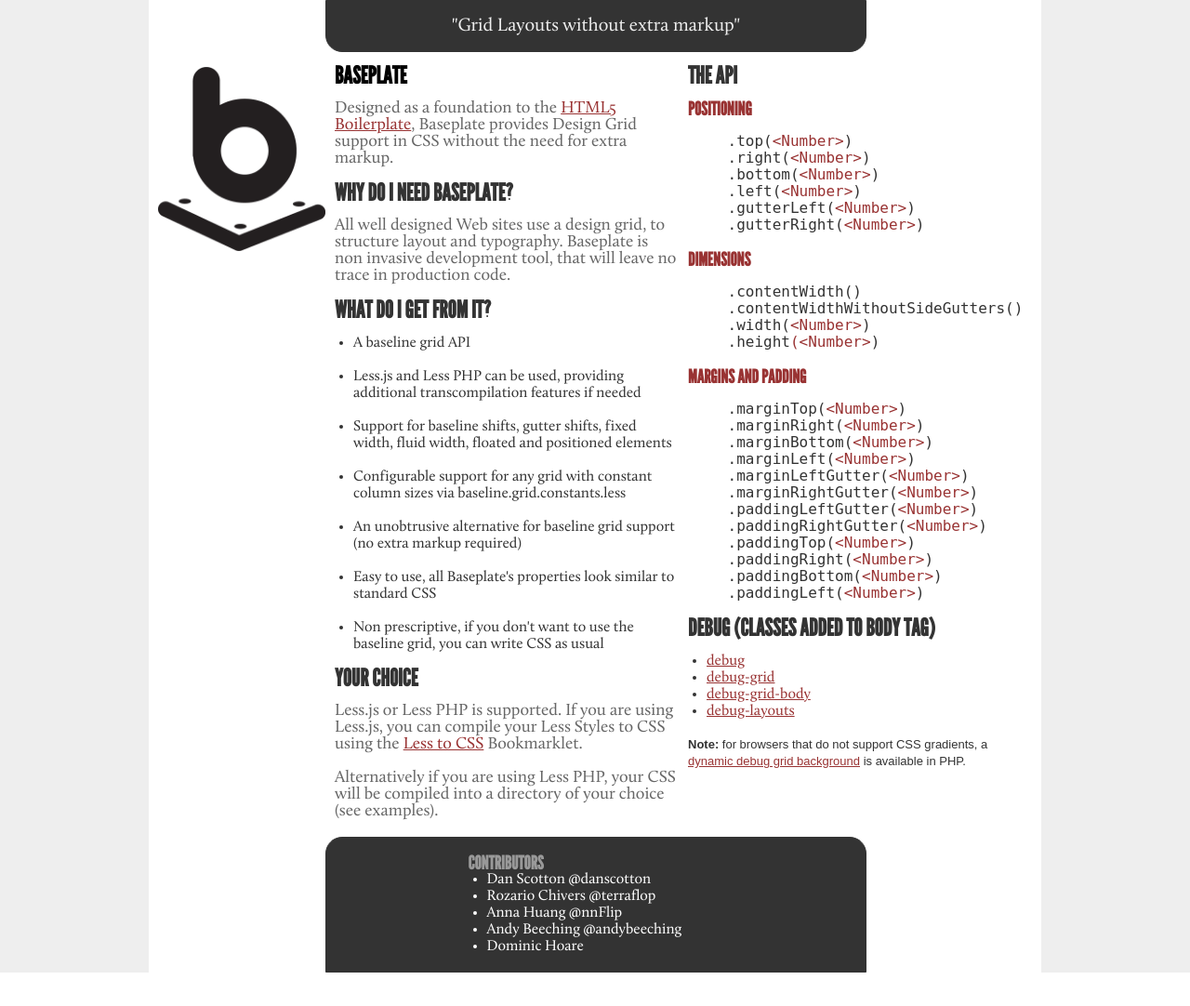
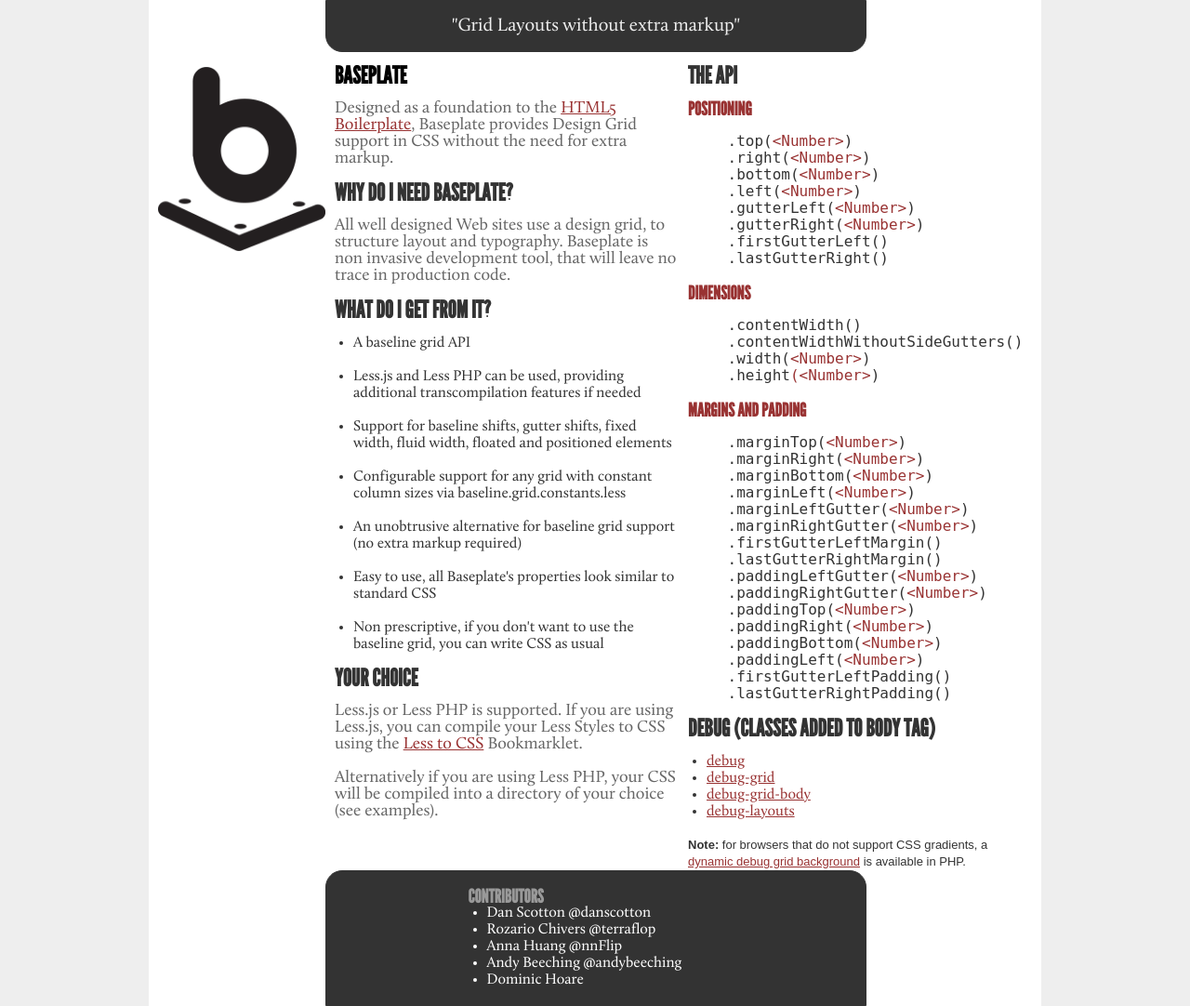
Before and after one commit to flipflop/Baseplate, a PHP site: page /baseplate.html in a window 1280 px wide. Shown: the whole page at 93% size. Before the commit the page ends 1046 px from the top, so only its background shows below. Run offline with PHP 8.4, Linux system fonts and the light colour scheme; style sheets or scripts are compiled from the project's sources; some libraries are stand-ins or nearby versions.

Commit message:
updated grid API to support firstGutter

```diff
--- a/baseplate.html
+++ b/baseplate.html
@@ -108,6 +108,8 @@
                 	<li><code>.left(<span>&lt;Number&gt;</span>)</code></li>
                 	<li><code>.gutterLeft(<span>&lt;Number&gt;</span>)</code></li>
                 	<li><code>.gutterRight(<span>&lt;Number&gt;</span>)</code></li>
+                	<li><code>.firstGutterLeft()</code></li>
+            		<li><code>.lastGutterRight()</code></li>
     			</ul>
 
     			<h3>Dimensions</h3>
@@ -126,12 +128,16 @@
                 	<li><code>.marginLeft(<span>&lt;Number&gt;</span>)</code></li>
                 	<li><code>.marginLeftGutter(<span>&lt;Number&gt;</span>)</code></li>
                 	<li><code>.marginRightGutter(<span>&lt;Number&gt;</span>)</code></li>
+            		<li><code>.firstGutterLeftMargin()</code></li>
+            		<li><code>.lastGutterRightMargin()</code></li>
                 	<li><code>.paddingLeftGutter(<span>&lt;Number&gt;</span>)</code></li>
                 	<li><code>.paddingRightGutter(<span>&lt;Number&gt;</span>)</code></li>
                 	<li><code>.paddingTop(<span>&lt;Number&gt;</span>)</code></li>
                 	<li><code>.paddingRight(<span>&lt;Number&gt;</span>)</code></li>
                 	<li><code>.paddingBottom(<span>&lt;Number&gt;</span>)</code></li>
                 	<li><code>.paddingLeft(<span>&lt;Number&gt;</span>)</code></li>
+                	<li><code>.firstGutterLeftPadding()</code></li>
+            		<li><code>.lastGutterRightPadding()</code></li>
     			</ul>
 
     			<h2>Debug (classes added to Body tag)</h2>
--- a/dev/less/baseplate.grid.api.less
+++ b/dev/less/baseplate.grid.api.less
@@ -24,6 +24,14 @@
 
 	.gutterRight(@n: 0)	{
     right: (@column + @gutter) * @n;
+	}
+
+	.firstGutterLeft() {
+	  left: @gutter;
+	}
+
+	.lastGutterRight() {
+	  right: @gutter;
 	}
 
 /*	------------------------------------------
@@ -74,6 +82,14 @@
 	   margin-right: (@column + @gutter) * @n;
 	}
 
+	.firstGutterLeftMargin() {
+	  margin-left: @gutter;
+	}
+
+	.lastGutterRightMargin() {
+	  margin-right: @gutter;
+	}
+
 	.paddingLeftGutter(@n: 0)	{
 	  padding-left: (@column + @gutter) * @n - @gutter;
 	}
@@ -97,3 +113,11 @@
 	.paddingLeft(@n: 0)	{
 	  padding-left: ((@column + @gutter) * @n);
 	}
+
+	.firstGutterLeftPadding() {
+	  padding-left: @gutter;
+	}
+
+	.lastGutterRightPadding() {
+	  padding-right: @gutter;
+	}
```
Also changed, not shown: baseplate.php (+7 -1 lines).
